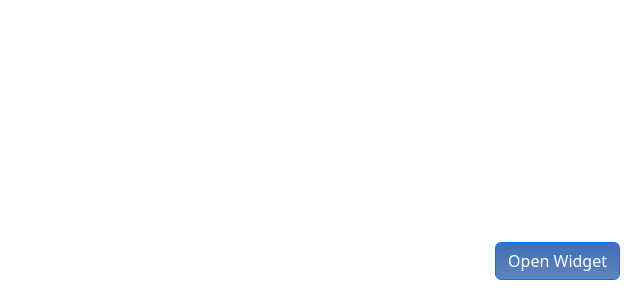
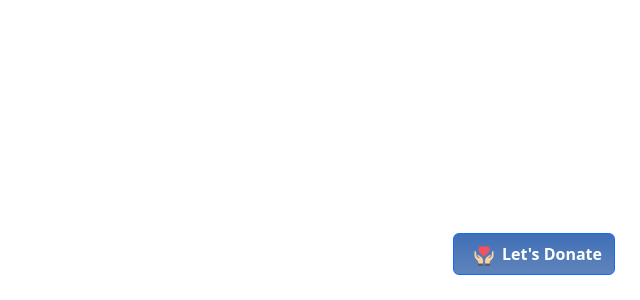
Before and after one commit to UmerAliShah/widget, a React (Create React App) app: page / in a window 1280 px wide. Shown: the part 500-800 px from the top of the page, without its empty margins (640-1280 px from the left). Built offline with nearby package versions, Linux system fonts and the light colour scheme.

Commit message:
widget design changes

```diff
--- a/src/App.css
+++ b/src/App.css
@@ -1,10 +1,21 @@
 .widget-button {
   position: fixed;
   bottom: 20px;
+  padding: 5px;
   right: 20px;
 }
 body {
   background-color: rgba(255, 0, 0, 0) !important;
+}
+.widget-button .img-icon {
+  width: 20px;
+  height: 20px;
+  margin: 0 8px 0 8px;
+}
+.widget-button Button {
+  font-size: 16px;
+  font-weight: 600;
+  line-height: 28px;
 }
 .widget {
   position: fixed;
@@ -86,3 +97,6 @@ body {
 .widget-popup {
   background-color: white;
 }
+.remove-btn {
+  margin-top: 0.5rem;
+}
--- a/src/components/Widget.jsx
+++ b/src/components/Widget.jsx
@@ -112,7 +112,8 @@ const WidgetPopup = () => {
     <div className="widget">
       <div className="widget-button" style={{ backgroundColor: "transparent" }}>
         <Button className="btn text-white" onClick={handleButtonClick}>
-          Open Widget
+          <img className="img-icon" src={logo2} alt="Button Image" />
+          Let's Donate
         </Button>
       </div>
       <Modal
```
